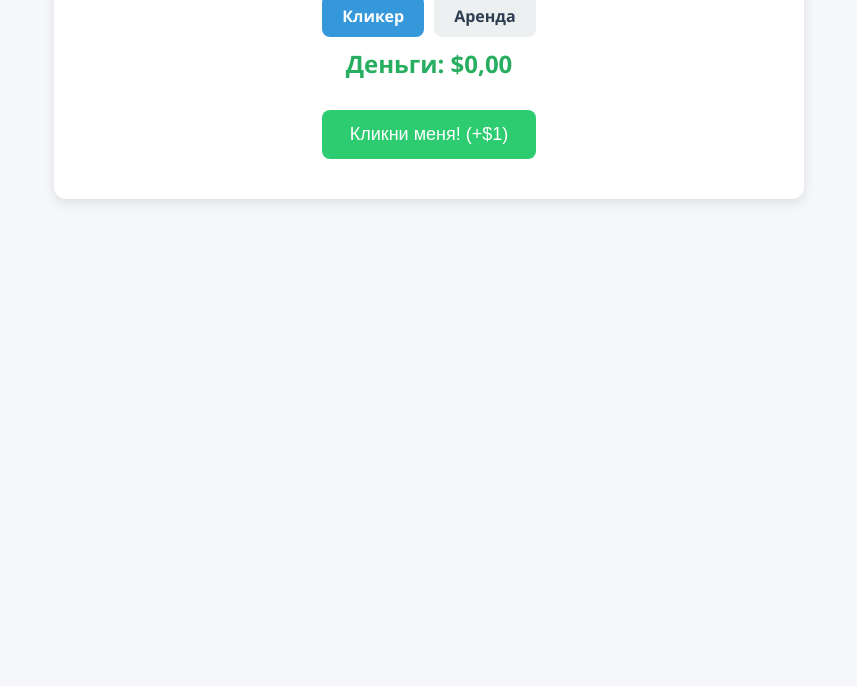
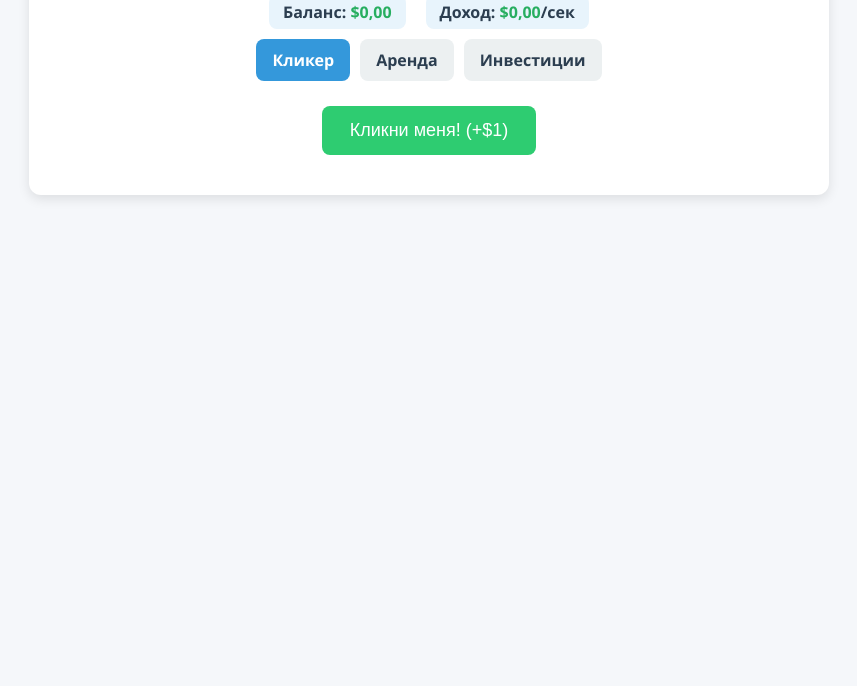
Before and after one commit to LukichevSergey/Business, a plain HTML site: page index.html in a window 1280 px wide. Shown: the part 114-800 px from the top of the page, without its empty margins (211-1068 px from the left). Drawn offline with Linux system fonts and the light colour scheme.

Commit message:
Вывел доход в секунду

```diff
--- a/index.html
+++ b/index.html
@@ -3,33 +3,47 @@
 <head>
   <meta charset="UTF-8" />
   <meta name="viewport" content="width=device-width, initial-scale=1.0"/>
-  <title>Кликер: Аренда</title>
+  <title>💰 Кликер</title>
   <link rel="stylesheet" href="style.css" />
 </head>
 <body>
   <div class="container">
-    <h1>💰 Кликер</h1>
+    <!-- Заголовок и статус-бар -->
+    <div class="header">
+      <h1>💰 Кликер</h1>
+      <div class="stats-bar">
+        <div class="stat"><strong>Баланс:</strong> <span id="money">$0</span></div>
+        <div class="stat"><strong>Доход:</strong> <span id="incomePerSec">$0.00</span>/сек</div>
+      </div>
+    </div>
 
     <!-- Вкладки -->
     <nav>
       <ul>
         <li><a href="#" id="tab-clicker" class="active">Кликер</a></li>
         <li><a href="#" id="tab-rent">Аренда</a></li>
+        <li><a href="#" id="tab-invest">Инвестиции</a></li>
       </ul>
     </nav>
 
     <!-- Кликер -->
     <div id="clicker-content" class="tab-content active">
-      <div id="money">Деньги: $0</div>
       <button id="clickBtn">Кликни меня! (+$1)</button>
     </div>
 
-    <!-- Аренда (каталог домов) -->
+    <!-- Аренда -->
     <div id="rent-content" class="tab-content">
       <h2>🏡 Каталог недвижимости</h2>
       <p>Купите дом — и он будет приносить доход даже в оффлайне!</p>
       <div id="houses-list"></div>
     </div>
+
+    <!-- Инвестиции -->
+    <div id="invest-content" class="tab-content">
+      <h2>📈 Инвестиционные активы</h2>
+      <p>Вкладывайте деньги — получайте пассивный доход!</p>
+      <div id="investments-list"></div>
+    </div>
   </div>
   <script src="script.js"></script>
 </body>
--- a/script.js
+++ b/script.js
@@ -1,38 +1,63 @@
-// --- Конфигурация домов ---
+// --- Конфигурация активов ---
+
 const HOUSES = [
-    { id: 'hut',          name: 'Хижина',             cost: 20,        income: 0.67 },   // ROI ~30 сек
-    { id: 'apartment',    name: 'Квартира',           cost: 100,       income: 3.33 },   // ROI ~30 сек
-    { id: 'townhouse',    name: 'Таунхаус',           cost: 500,       income: 16.67 },  // ROI ~30 сек
-    { id: 'villa',        name: 'Вилла',              cost: 2500,      income: 83.33 },  // ROI ~30 сек
-    { id: 'mansion',      name: 'Особняк',            cost: 12500,     income: 416.67 }, // ROI ~30 сек
+    { id: 'hut',          name: 'Хижина',             cost: 20,        income: 0.67 },
+    { id: 'apartment',    name: 'Квартира',           cost: 100,       income: 3.33 },
+    { id: 'townhouse',    name: 'Таунхаус',           cost: 500,       income: 16.67 },
+    { id: 'villa',        name: 'Вилла',              cost: 2500,      income: 83.33 },
+    { id: 'mansion',      name: 'Особняк',            cost: 12500,     income: 416.67 },
     { id: 'skyscraper',   name: 'Небоскрёб',          cost: 62500,     income: 2083.33 },
     { id: 'hotel',        name: 'Гостиничный комплекс', cost: 312500,    income: 10416.67 },
     { id: 'resort',       name: 'Курорт',             cost: 1562500,   income: 52083.33 },
     { id: 'cityblock',    name: 'Квартал',            cost: 7812500,   income: 260416.67 },
     { id: 'megacity',     name: 'Мегаполис',          cost: 39062500,  income: 1302083.33 },
-    { id: 'orbital',      name: 'Орбитальный жилой модуль', cost: 195312500, income: 6510416.67 },
+    { id: 'orbital',      name: 'Орбитальный модуль',  cost: 195312500, income: 6510416.67 },
     { id: 'galaxy',       name: 'Галактическая резиденция', cost: 976562500, income: 32552083.33 }
+  ];
+
+  const INVESTMENTS = [
+    { id: 'savings',        name: 'Сберегательный счёт',     cost: 50,         income: 0.5 },
+    { id: 'bonds',          name: 'Государственные облигации', cost: 300,        income: 4 },
+    { id: 'stocks',         name: 'Акции',                   cost: 2000,       income: 30 },
+    { id: 'portfolio',      name: 'Фондовый портфель',       cost: 15000,      income: 250 },
+    { id: 'hedge_fund',     name: 'Хедж-фонд',               cost: 120000,     income: 2200 },
+    { id: 'venture',        name: 'Венчурный капитал',       cost: 1000000,    income: 20000 },
+    { id: 'private_bank',   name: 'Частный банк',            cost: 8000000,    income: 180000 },
+    { id: 'global_fund',    name: 'Мировой инвестиционный фонд', cost: 60000000, income: 1500000 }
   ];
 
   // --- Игровое состояние ---
   let gameState = {
     money: 0,
-    ownedHouses: {}, // например: { hut: true, apartment: false }
+    ownedHouses: {},
+    ownedInvestments: {},
     lastUpdate: Date.now()
   };
 
+  // --- Форматирование чисел ---
+  function formatNumber(num) {
+    return num.toLocaleString('ru-RU', {
+      minimumFractionDigits: 2,
+      maximumFractionDigits: 2
+    });
+  }
+
   // --- DOM элементы ---
   const moneyDisplay = document.getElementById('money');
+  const incomePerSecDisplay = document.getElementById('incomePerSec');
   const clickBtn = document.getElementById('clickBtn');
   const housesList = document.getElementById('houses-list');
+  const investmentsList = document.getElementById('investments-list');
 
   const clickerContent = document.getElementById('clicker-content');
   const rentContent = document.getElementById('rent-content');
+  const investContent = document.getElementById('invest-content');
 
   const tabClicker = document.getElementById('tab-clicker');
   const tabRent = document.getElementById('tab-rent');
+  const tabInvest = document.getElementById('tab-invest');
 
-  // --- Вспомогательные функции ---
+  // --- Сохранение и загрузка ---
   function saveGame() {
     gameState.lastUpdate = Date.now();
     localStorage.setItem('gameState', JSON.stringify(gameState));
@@ -44,27 +69,27 @@ const HOUSES = [
       const parsed = JSON.parse(saved);
       gameState.money = parseFloat(parsed.money) || 0;
       gameState.ownedHouses = parsed.ownedHouses || {};
+      gameState.ownedInvestments = parsed.ownedInvestments || {};
       gameState.lastUpdate = Number(parsed.lastUpdate) || Date.now();
     }
   }
 
-  function formatNumber(num) {
-    return num.toLocaleString('ru-RU', {
-      minimumFractionDigits: 2,
-      maximumFractionDigits: 2
-    });
-  }
-
+  // --- Расчёт общего дохода ---
   function getTotalIncomePerSecond() {
     let total = 0;
+
     HOUSES.forEach(house => {
-      if (gameState.ownedHouses[house.id]) {
-        total += house.income;
-      }
+      if (gameState.ownedHouses[house.id]) total += house.income;
     });
+
+    INVESTMENTS.forEach(inv => {
+      if (gameState.ownedInvestments[inv.id]) total += inv.income;
+    });
+
     return total;
   }
 
+  // --- Оффлайн-доход ---
   function calculateOfflineIncome() {
     const now = Date.now();
     const elapsedSec = (now - gameState.lastUpdate) / 1000;
@@ -73,22 +98,17 @@ const HOUSES = [
     gameState.lastUpdate = now;
   }
 
-  function updateDisplays() {
-    moneyDisplay.textContent = `Деньги: $${formatNumber(gameState.money)}`;
-    renderHouses();
-  }
-
+  // --- Рендер активов ---
   function renderHouses() {
     housesList.innerHTML = '';
     HOUSES.forEach(house => {
       const isOwned = gameState.ownedHouses[house.id] === true;
       const canAfford = gameState.money >= house.cost && !isOwned;
 
-      const houseEl = document.createElement('div');
-      houseEl.className = 'house-item';
-
-      houseEl.innerHTML = `
-        <div class="house-info">
+      const el = document.createElement('div');
+      el.className = 'asset-item';
+      el.innerHTML = `
+        <div class="asset-info">
           <h3>${house.name}</h3>
           <p>Стоимость: $${formatNumber(house.cost)}</p>
           <p>Доход: $${formatNumber(house.income)}/сек</p>
@@ -99,9 +119,8 @@ const HOUSES = [
         </button>
       `;
 
-      const buyBtn = houseEl.querySelector('.buy-btn');
       if (!isOwned) {
-        buyBtn.addEventListener('click', () => {
+        el.querySelector('.buy-btn').addEventListener('click', () => {
           if (gameState.money >= house.cost) {
             gameState.money -= house.cost;
             gameState.ownedHouses[house.id] = true;
@@ -111,15 +130,62 @@ const HOUSES = [
         });
       }
 
-      housesList.appendChild(houseEl);
+      housesList.appendChild(el);
     });
   }
 
+  function renderInvestments() {
+    investmentsList.innerHTML = '';
+    INVESTMENTS.forEach(inv => {
+      const isOwned = gameState.ownedInvestments[inv.id] === true;
+      const canAfford = gameState.money >= inv.cost && !isOwned;
+
+      const el = document.createElement('div');
+      el.className = 'asset-item';
+      el.innerHTML = `
+        <div class="asset-info">
+          <h3>${inv.name}</h3>
+          <p>Стоимость: $${formatNumber(inv.cost)}</p>
+          <p>Доход: $${formatNumber(inv.income)}/сек</p>
+          ${isOwned ? '<p style="color:green; font-weight:bold;">✅ Куплено</p>' : ''}
+        </div>
+        <button class="buy-btn" ${isOwned || !canAfford ? 'disabled' : ''}>
+          ${isOwned ? 'Куплено' : 'Купить'}
+        </button>
+      `;
+
+      if (!isOwned) {
+        el.querySelector('.buy-btn').addEventListener('click', () => {
+          if (gameState.money >= inv.cost) {
+            gameState.money -= inv.cost;
+            gameState.ownedInvestments[inv.id] = true;
+            updateDisplays();
+            saveGame();
+          }
+        });
+      }
+
+      investmentsList.appendChild(el);
+    });
+  }
+
+  // --- Обновление интерфейса ---
+  function updateDisplays() {
+    moneyDisplay.textContent = `$${formatNumber(gameState.money)}`;
+    incomePerSecDisplay.textContent = `$${formatNumber(getTotalIncomePerSecond())}`;
+    renderHouses();
+    renderInvestments();
+  }
+
+  // --- Переключение вкладок ---
   function switchTab(tabName) {
     clickerContent.classList.toggle('active', tabName === 'clicker');
     rentContent.classList.toggle('active', tabName === 'rent');
+    investContent.classList.toggle('active', tabName === 'invest');
+
     tabClicker.classList.toggle('active', tabName === 'clicker');
     tabRent.classList.toggle('active', tabName === 'rent');
+    tabInvest.classList.toggle('active', tabName === 'invest');
   }
 
   // --- Инициализация ---
@@ -135,15 +201,9 @@ const HOUSES = [
     saveGame();
   });
 
-  tabClicker.addEventListener('click', (e) => {
-    e.preventDefault();
-    switchTab('clicker');
-  });
-
-  tabRent.addEventListener('click', (e) => {
-    e.preventDefault();
-    switchTab('rent');
-  });
+  tabClicker.addEventListener('click', (e) => { e.preventDefault(); switchTab('clicker'); });
+  tabRent.addEventListener('click', (e) => { e.preventDefault(); switchTab('rent'); });
+  tabInvest.addEventListener('click', (e) => { e.preventDefault(); switchTab('invest'); });
 
   // --- Онлайн-доход каждую секунду ---
   setInterval(() => {
--- a/style.css
+++ b/style.css
@@ -6,8 +6,8 @@ body {
   }
 
   .container {
-    max-width: 700px;
-    margin: 30px auto;
+    max-width: 750px;
+    margin: 20px auto;
     padding: 25px;
     background: white;
     border-radius: 12px;
@@ -15,14 +15,36 @@ body {
     text-align: center;
   }
 
-  h1 {
-    color: #2c3e50;
-    margin-top: 0;
+  /* Заголовок и статус-бар */
+  .header {
+    text-align: center;
+    margin-bottom: 20px;
   }
 
-  h2 {
-    color: #3498db;
-    margin-bottom: 15px;
+  .header h1 {
+    margin-top: 0;
+    color: #2c3e50;
+  }
+
+  .stats-bar {
+    display: flex;
+    justify-content: center;
+    gap: 20px;
+    margin-top: 12px;
+    font-size: 16px;
+    color: #2c3e50;
+    flex-wrap: wrap;
+  }
+
+  .stat {
+    background: #e8f4fc;
+    padding: 6px 14px;
+    border-radius: 8px;
+    font-weight: bold;
+  }
+
+  .stat span {
+    color: #27ae60;
   }
 
   /* Вкладки */
@@ -33,16 +55,18 @@ body {
     display: flex;
     justify-content: center;
     gap: 10px;
+    flex-wrap: wrap;
   }
 
   nav ul li a {
     text-decoration: none;
     color: #2c3e50;
-    padding: 10px 20px;
+    padding: 10px 16px;
     border-radius: 8px;
     background-color: #ecf0f1;
     font-weight: bold;
     transition: background 0.2s;
+    white-space: nowrap;
   }
 
   nav ul li a.active,
@@ -77,8 +101,8 @@ body {
     background-color: #27ae60;
   }
 
-  /* Дома */
-  .house-item {
+  /* Активы (единый стиль) */
+  .asset-item {
     background: #f9f9f9;
     border: 1px solid #ddd;
     border-radius: 10px;
@@ -90,12 +114,12 @@ body {
     align-items: center;
   }
 
-  .house-info h3 {
+  .asset-info h3 {
     margin: 0 0 6px 0;
     color: #2c3e50;
   }
 
-  .house-info p {
+  .asset-info p {
     margin: 4px 0;
     font-size: 14px;
     color: #7f8c8d;
@@ -124,10 +148,3 @@ body {
   .buy-btn:not(:disabled):hover {
     background-color: #2980b9;
   }
-
-  #money {
-    font-size: 24px;
-    font-weight: bold;
-    color: #27ae60;
-    margin: 15px 0;
-  }
```
